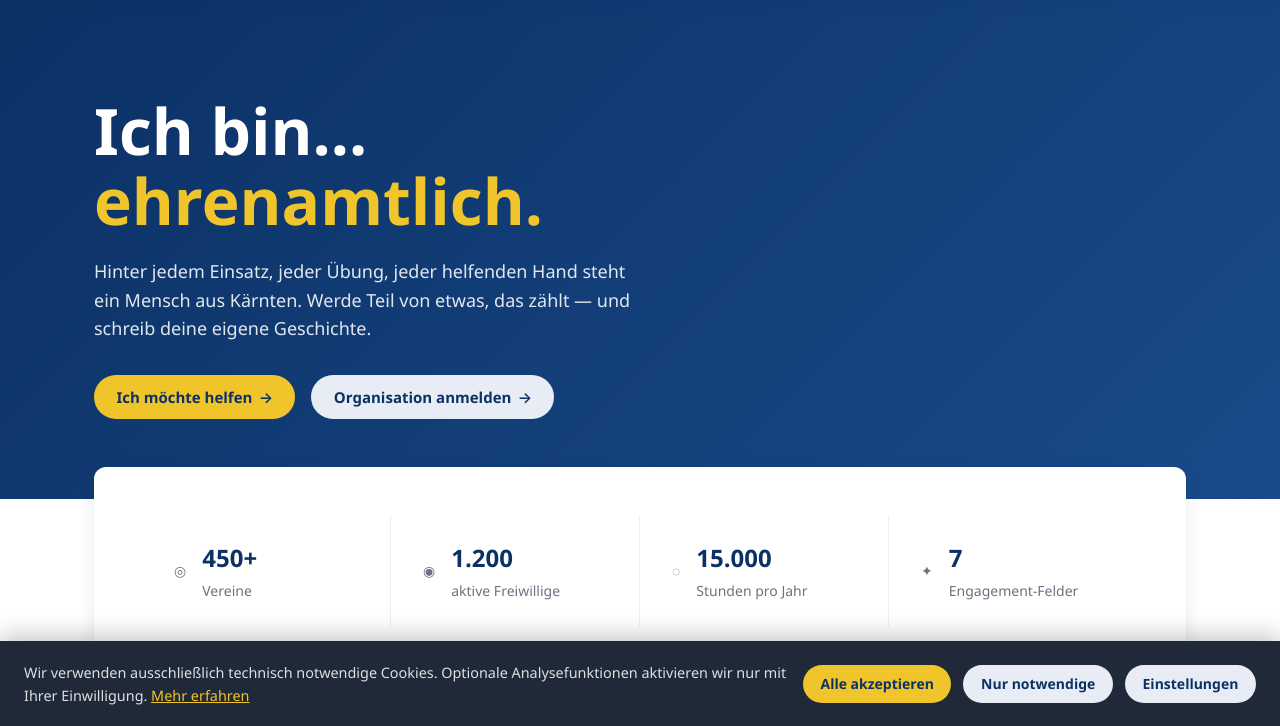
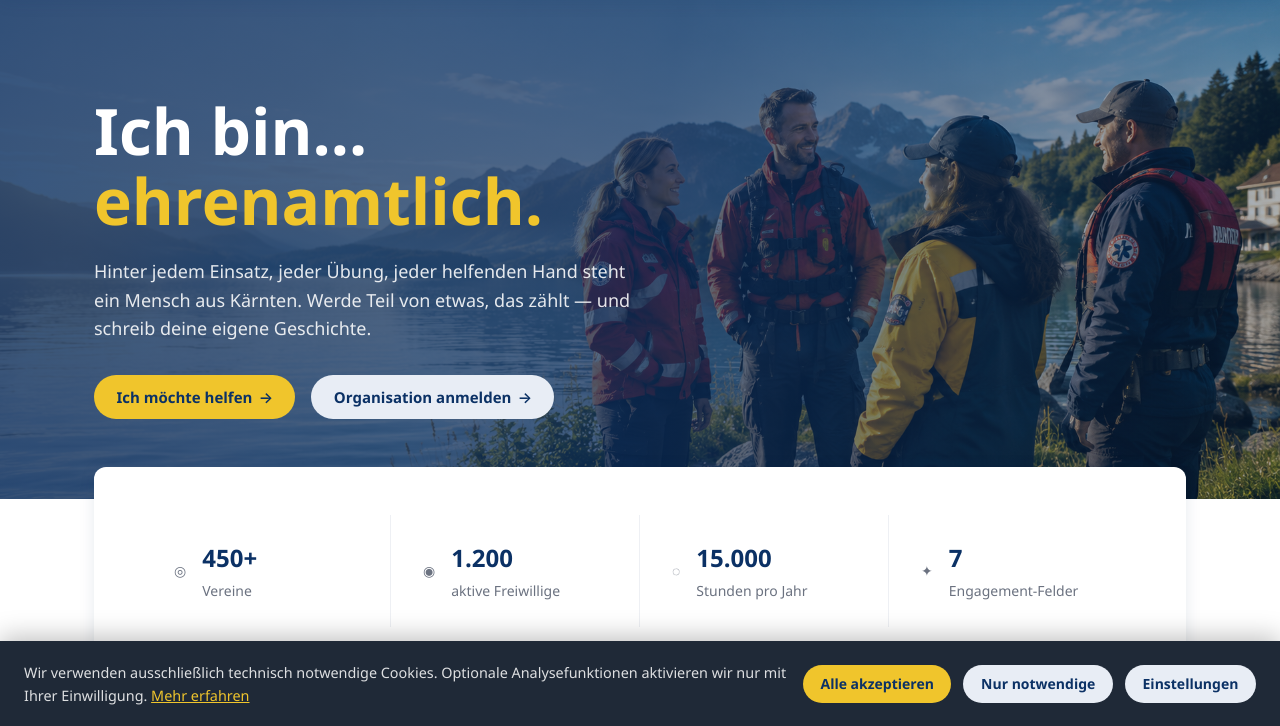
Before and after one commit to mkuess/fwz-ktn, a Laravel app: page / in a window 1280 px wide. Shown: the part 73-799 px from the top of the page. Run offline with Laravel 12, Linux system fonts and the light colour scheme.

Commit message:
Add a background image to the hero section for a better visual
Update the hero section's background to use a new image and apply a gradient overlay for improved readability.

Replit-Commit-Author: Agent
Replit-Commit-Session-Id: d6e7a274-81db-4cc4-ba75-72694c373283
Replit-Commit-Checkpoint-Type: full_checkpoint
Replit-Commit-Event-Id: 76a7f0a9-4efe-45a3-8bc7-0ddc27b0a994
Replit-Commit-Screenshot-Url: https://storage.googleapis.com/screenshot-production-us-central1/2bd17344-b22e-4100-803f-bcd6b681e08a/d6e7a274-81db-4cc4-ba75-72694c373283/NM82yso
Replit-Helium-Checkpoint-Created: true

```diff
--- a/public/css/style.css
+++ b/public/css/style.css
@@ -93,10 +93,21 @@ button { cursor: pointer; font: inherit; border: none; background: none; }
 
 /* =============================================================  HERO  */
 .hero {
-  background: linear-gradient(135deg, var(--blue) 0%, var(--blue-mid) 100%);
+  position: relative;
+  background: url('/img/hero-freiwillige.png') center/cover no-repeat;
   color: var(--white); padding: 6rem 0 5rem;
+  overflow: hidden;
 }
-.hero-inner { display: flex; align-items: center; }
+.hero::before {
+  content: '';
+  position: absolute; inset: 0;
+  background: linear-gradient(100deg,
+    rgba(11,49,101,.82) 0%,
+    rgba(11,49,101,.70) 50%,
+    rgba(11,49,101,.30) 100%);
+  z-index: 0;
+}
+.hero-inner { position: relative; z-index: 1; display: flex; align-items: center; }
 .hero-copy { max-width: 680px; }
 .h1 { font-size: clamp(2.4rem, 5vw, 4rem); font-weight: 800; line-height: 1.1; margin-bottom: 1.25rem; }
 .h1 span { color: var(--gold); }
```
Also changed, not shown: public/img/hero-freiwillige.png (added).
